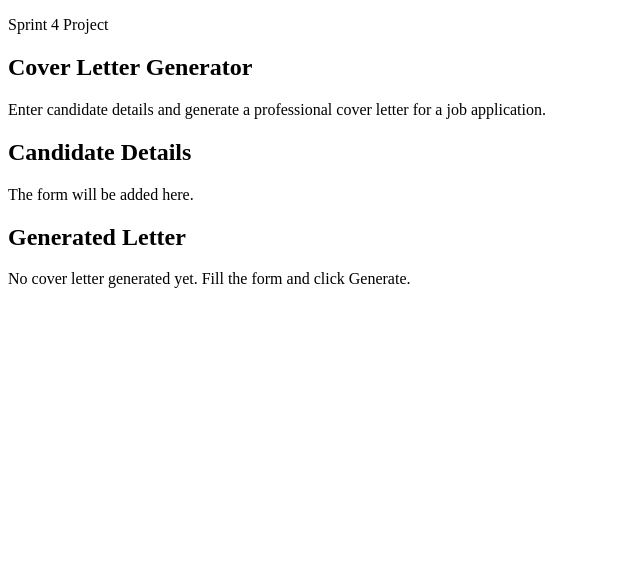
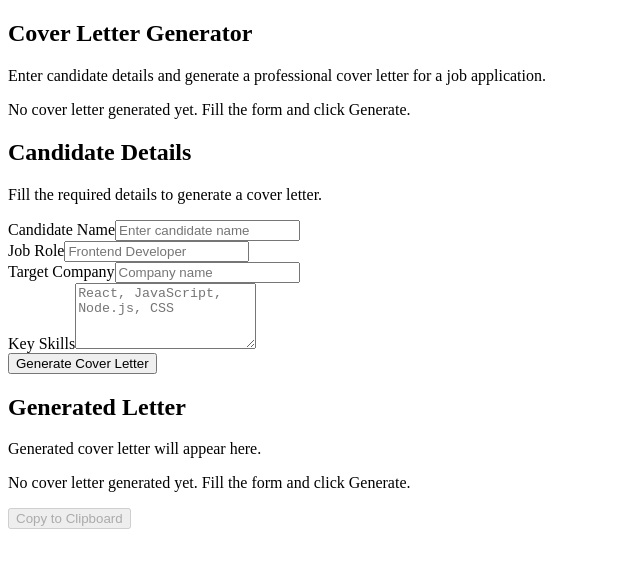
Before and after one commit to Hemant-Ballia/cover-letter-generator, a React (Vite) app in the folder client/: page / in a window 1280 px wide. Shown: the top 568 px of the page, without its empty margins (0-640 px from the left). Built offline with nearby package versions, Linux system fonts and the light colour scheme.

Commit message:
connect form with letter generation api

```diff
--- a/client/src/App.jsx
+++ b/client/src/App.jsx
@@ -1,9 +1,133 @@
+import { useState } from "react";
+import Form from "./components/Form";
+import LetterBox from "./components/LetterBox";
+import Message from "./components/Message";
+import { cleanInput } from "./utils/cleanInput";
+import { checkForm } from "./utils/checkForm";
+
+const defaultForm = {
+  name: "",
+  role: "",
+  company: "",
+  skills: "",
+};
+
 function App() {
+  const [formData, setFormData] = useState(defaultForm);
+  const [errors, setErrors] = useState({});
+  const [letter, setLetter] = useState("");
+  const [isLoading, setIsLoading] = useState(false);
+  const [message, setMessage] = useState({
+    type: "info",
+    text: "No cover letter generated yet. Fill the form and click Generate.",
+  });
+
+  function handleChange(event) {
+    const { name, value } = event.target;
+
+    setFormData((prevData) => ({
+      ...prevData,
+      [name]: value,
+    }));
+
+    setErrors((prevErrors) => ({
+      ...prevErrors,
+      [name]: "",
+    }));
+  }
+
+  async function handleSubmit(event) {
+    event.preventDefault();
+
+    const cleanedData = {
+      name: cleanInput(formData.name),
+      role: cleanInput(formData.role),
+      company: cleanInput(formData.company),
+      skills: cleanInput(formData.skills),
+    };
+
+    const formErrors = checkForm(cleanedData);
+
+    if (Object.keys(formErrors).length > 0) {
+      setErrors(formErrors);
+      setMessage({
+        type: "error",
+        text: "Please fill all required fields correctly.",
+      });
+      return;
+    }
+
+    setIsLoading(true);
+    setLetter("");
+    setMessage({
+      type: "loading",
+      text: "Generating your cover letter...",
+    });
+
+    try {
+      const response = await fetch("http://localhost:5000/api/generate-letter", {
+        method: "POST",
+        headers: {
+          "Content-Type": "application/json",
+        },
+        body: JSON.stringify(cleanedData),
+      });
+
+      const data = await response.json();
+
+      if (!response.ok) {
+        throw new Error(data.message || "Unable to generate cover letter.");
+      }
+
+      if (!data.letter) {
+        setMessage({
+          type: "error",
+          text: "No cover letter was generated. Please try again.",
+        });
+        return;
+      }
+
+      setLetter(data.letter);
+      setMessage({
+        type: "success",
+        text: "Cover letter generated successfully.",
+      });
+
+      console.log("[Analytics] User generated a cover letter");
+    } catch {
+      setMessage({
+        type: "error",
+        text: "Something went wrong. Please check the server and try again.",
+      });
+    } finally {
+      setIsLoading(false);
+    }
+  }
+
+  async function handleCopy() {
+    if (!letter) return;
+
+    try {
+      await navigator.clipboard.writeText(letter);
+
+      setMessage({
+        type: "success",
+        text: "Cover letter copied to clipboard.",
+      });
+
+      console.log("[Analytics] User copied cover letter");
+    } catch {
+      setMessage({
+        type: "error",
+        text: "Could not copy the letter. Please copy it manually.",
+      });
+    }
+  }
+
   return (
     <main className="page">
       <section className="app-shell">
         <div className="intro">
-          <p className="eyebrow">Sprint 4 Project</p>
           <h1>Cover Letter Generator</h1>
           <p>
             Enter candidate details and generate a professional cover letter for
@@ -11,18 +135,22 @@ function App() {
           </p>
         </div>
 
+        <Message message={message} />
+
         <div className="work-area">
-          <section className="card">
-            <h2>Candidate Details</h2>
-            <p className="muted">The form will be added here.</p>
-          </section>
+          <Form
+            formData={formData}
+            errors={errors}
+            isLoading={isLoading}
+            onChange={handleChange}
+            onSubmit={handleSubmit}
+          />
 
-          <section className="card">
-            <h2>Generated Letter</h2>
-            <p className="muted">
-              No cover letter generated yet. Fill the form and click Generate.
-            </p>
-          </section>
+          <LetterBox
+            letter={letter}
+            isLoading={isLoading}
+            onCopy={handleCopy}
+          />
         </div>
       </section>
     </main>
```
